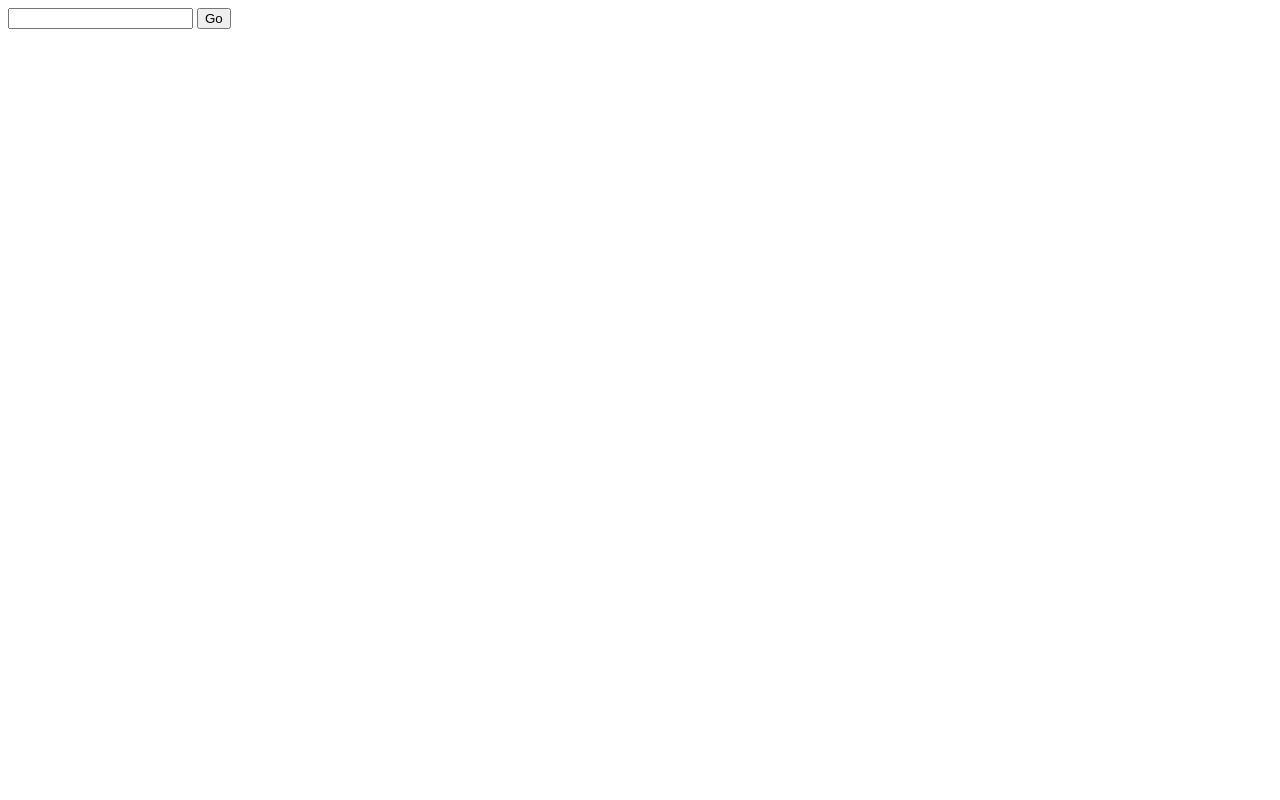
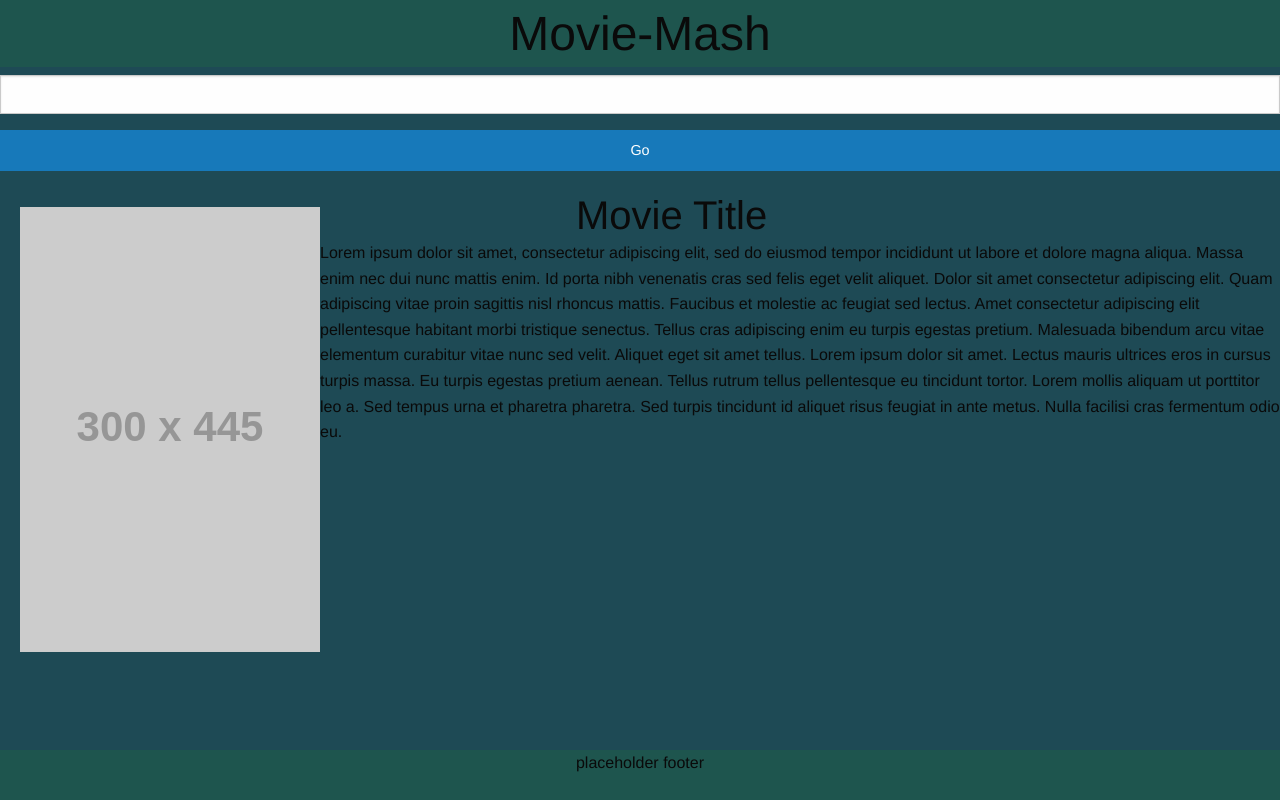
Before and after one commit to scicluna/movie-mash, a plain HTML site: page index.html in a window 1280 px wide. Drawn offline with nearby package versions, Linux system fonts and the light colour scheme; placeholder pictures from the web are drawn by us.

Commit message:
added to the html and added css

```diff
--- a/Assets/css/styles.css
+++ b/Assets/css/styles.css
@@ -0,0 +1,45 @@
+body {
+    background-color: #1E4A55;
+    max-width: 100%;
+    overflow-wrap: break-word;
+    box-sizing: border-box;
+}
+
+header, footer {
+    background-color: #1e554e;
+    text-align: center;
+}
+
+#movieSearch {
+    display: ;
+    position: relative;
+    top: 20%;
+}
+
+#movieInfo {
+    display: ;
+}
+
+.moviePoster {
+    padding: 20px;
+}
+
+.movieTitle {
+    display: inline;
+    position: absolute;
+    left: 45%;
+}
+
+.movieDesc {
+    display: inline;
+    position: absolute;
+    left: 25%;
+    top: 30%;
+}
+
+footer {
+    position: absolute;
+    bottom: 0;
+    width: 100%;
+    height: 50px;
+  }
--- a/index.html
+++ b/index.html
@@ -5,13 +5,29 @@
     <meta http-equiv="X-UA-Compatible" content="IE=edge" />
     <meta name="viewport" content="width=device-width, initial-scale=1.0" />
     <title>Move-Mash</title>
+    <link rel="stylesheet" href="https://cdn.jsdelivr.net/npm/foundation-sites@6.7.5/dist/css/foundation.min.css" crossorigin="anonymous">
     <link rel="stylesheet" href="./Assets/css/styles.css" />
     <script src="./Assets/js/script.js" defer></script>
   </head>
   <body>
-    <form>
-      <input class="searchbar" type="text" />
-      <button class="searchbtn">Go</button>
-    </form>
+    <header>
+      <h1>Movie-Mash</h1>
+    </header>
+    <section id="movieSearch">
+      <form>
+        <input class="searchbar" type="text" />
+        <a class="button expanded" href="#">Go</a>
+      </form>
+    </section>
+    <section id="movieInfo">
+      <a href="https://via.placeholder.com/"><img class="moviePoster" src="https://via.placeholder.com/300x445"></a>
+      <h2 class="movieTitle">Movie Title</h2>
+      <p class="movieDesc">Lorem ipsum dolor sit amet, consectetur adipiscing elit, sed do eiusmod tempor incididunt ut labore et dolore magna aliqua. Massa enim nec dui nunc mattis enim. Id porta nibh venenatis cras sed felis eget velit aliquet. Dolor sit amet consectetur adipiscing elit. Quam adipiscing vitae proin sagittis nisl rhoncus mattis. Faucibus et molestie ac feugiat sed lectus. Amet consectetur adipiscing elit pellentesque habitant morbi tristique senectus. Tellus cras adipiscing enim eu turpis egestas pretium. Malesuada bibendum arcu vitae elementum curabitur vitae nunc sed velit. Aliquet eget sit amet tellus. Lorem ipsum dolor sit amet. Lectus mauris ultrices eros in cursus turpis massa. Eu turpis egestas pretium aenean. Tellus rutrum tellus pellentesque eu tincidunt tortor. Lorem mollis aliquam ut porttitor leo a. Sed tempus urna et pharetra pharetra. Sed turpis tincidunt id aliquet risus feugiat in ante metus. Nulla facilisi cras fermentum odio eu.</p>
+    </section>
+    <section id="ytReviews">
+    </section>
+    <footer>
+      <p>placeholder footer</p>
+    </footer>
   </body>
 </html>
```
